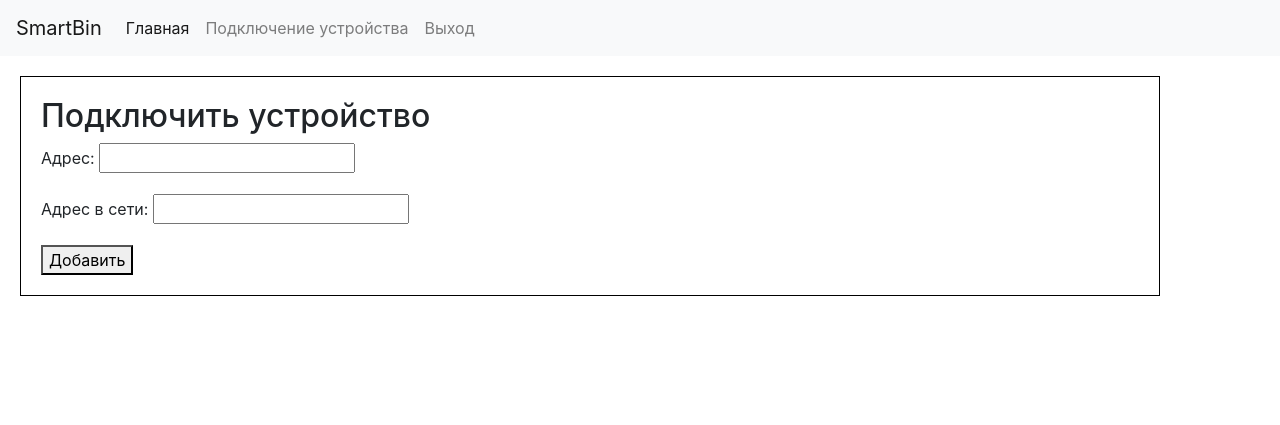
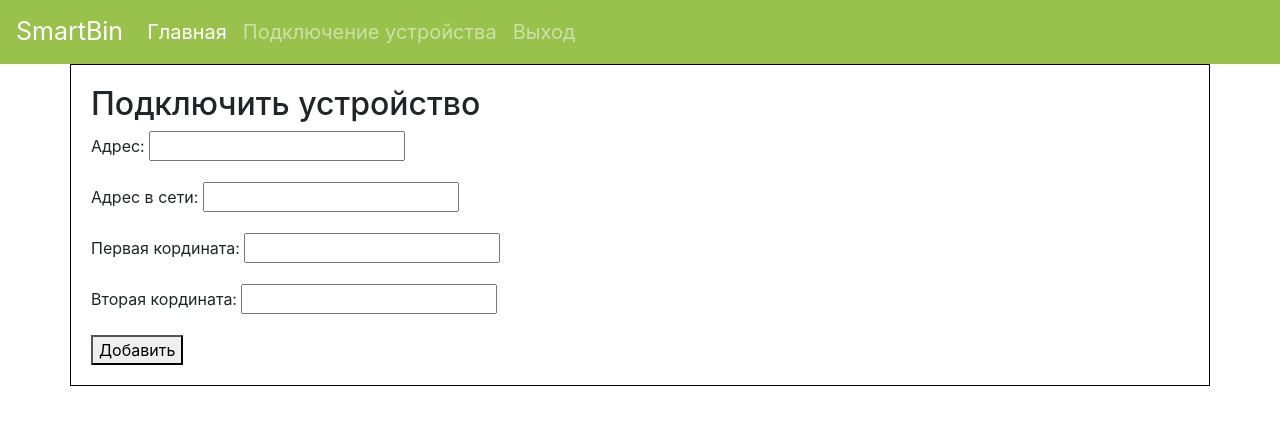
Before and after one commit to EgorTarasov/3d_boom_2019-2020, a Django app: page /post/ in a window 1280 px wide. Shown: the top 425 px of the page. Run offline with Django 3.2, Linux system fonts and the light colour scheme; the visitor is signed in with stand-in values (Sample User, id 1); some libraries are stand-ins or nearby versions.

Commit message:
Fixed bin generation

```diff
--- a/WebApp/WebApp/settings.py
+++ b/WebApp/WebApp/settings.py
@@ -25,7 +25,7 @@ SECRET_KEY = '58e=bd*8t$294+(s7+@)d9_6ljc-7_ha0--4b8pycvqc-xy_$*'
 # SECURITY WARNING: don't run with debug turned on in production!
 DEBUG = True
 
-ALLOWED_HOSTS = []
+ALLOWED_HOSTS = ['192.168.0.104']
 
 
 # Application definition
--- a/WebApp/bins/forms.py
+++ b/WebApp/bins/forms.py
@@ -4,3 +4,5 @@ from django import forms
 class BinForm(forms.Form):
     tittle = forms.CharField(label='Адрес', max_length=265, min_length=8, required=True)
     description = forms.CharField(label='Адрес в сети', max_length=10000, min_length=1,required=False)
+    cordinates_x = forms.FloatField(label='Первая кордината', required=True)
+    cordinates_y = forms.FloatField(label='Вторая кордината', required=True)
--- a/WebApp/bins/views.py
+++ b/WebApp/bins/views.py
@@ -27,9 +27,8 @@ def createBin(request):
     if request.method == 'POST':
         f = BinForm(request.POST)
         if f.is_valid():
-            name = f.data['tittle']
-            description = f.data['description']
-            post = Bins( field_addres=name, ip_addres=description)
+            post = Bins( field_addres=f.data['tittle'], ip_addres=f.data['description'], cordinates_x=f.data['cordinates_x'],
+                         corfinates_y=f.data['cordinates_y'])
             post.save()
         else:
             context['form'] = f
--- a/WebApp/templates/base.html
+++ b/WebApp/templates/base.html
@@ -9,13 +9,30 @@
     .bins{
       margin:5% 2%;
     }
+    .new_nav{
+      color: #99C24D;
+    }
+    nav{
+      background-color: #99C24D;
+      font-size: 20px;
+      color: white;
+    }
+    .nav-item{
+      color: white;
+    }
+    .nav-link{
+      color: white;
+    }
+    .contentblock{
+      border: 2px solid gray;
+    }
   </style>
 </head>
 <body>
 
 
-  <nav class="navbar navbar-expand-lg navbar-light bg-light">
-    <a class="navbar-brand"href="{% url 'index' %}">SmartBin </a>
+  <nav class="navbar navbar-expand-lg navbar-dark " style="color: #99C24D">
+    <a class="navbar-brand"href="{% url 'index' %}" style="color: white; font-size:25px;">SmartBin </a>
 
     <div class="collapse navbar-collapse" id="navbarSupportedContent">
       <ul class="navbar-nav mr-auto">
@@ -41,10 +58,9 @@
     </div>
   </nav>
 
-<div class="container" style="border: 1px solid black; margin: 20px; padding: 20px;">
+<div class="container mx-auto contentblock " style="border: 1px solid black; margin: auto; padding: 20px;">
         {% block content %}
       {% endblock %}
 </div>
-
 </body>
 </html>
```
Also changed, not shown: WebApp/templates/index.html (+7 -8 lines).
